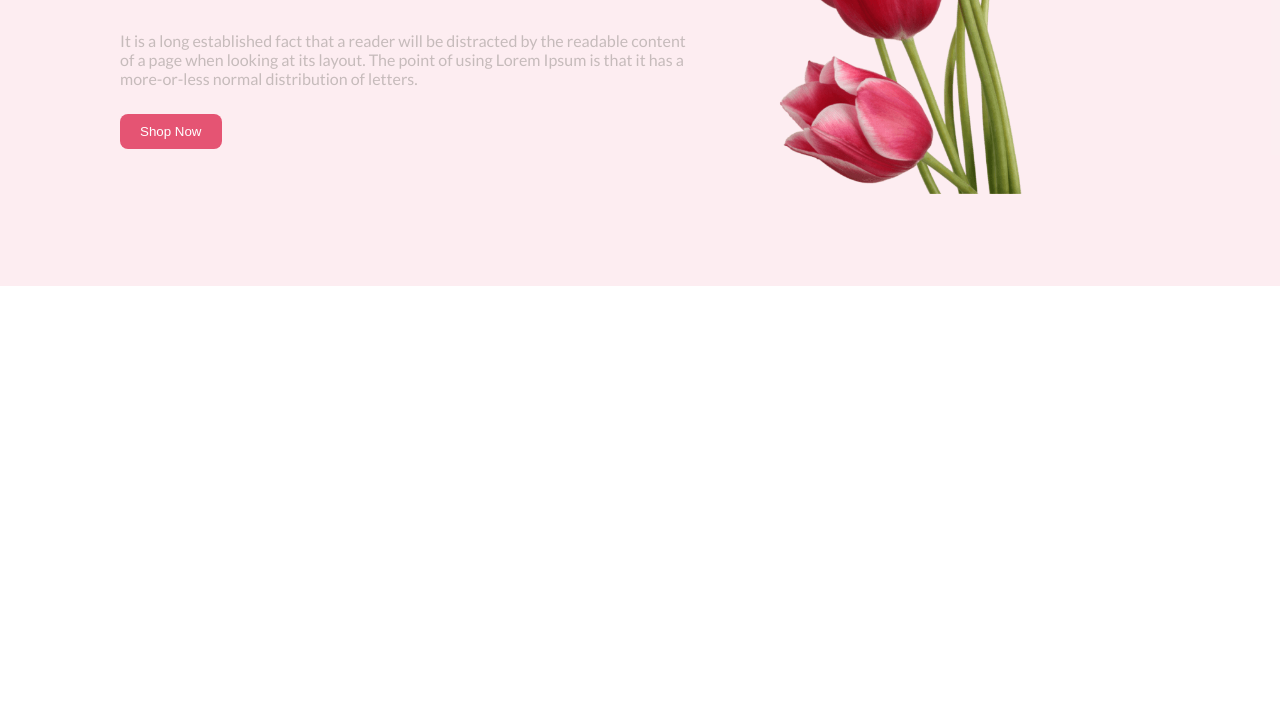
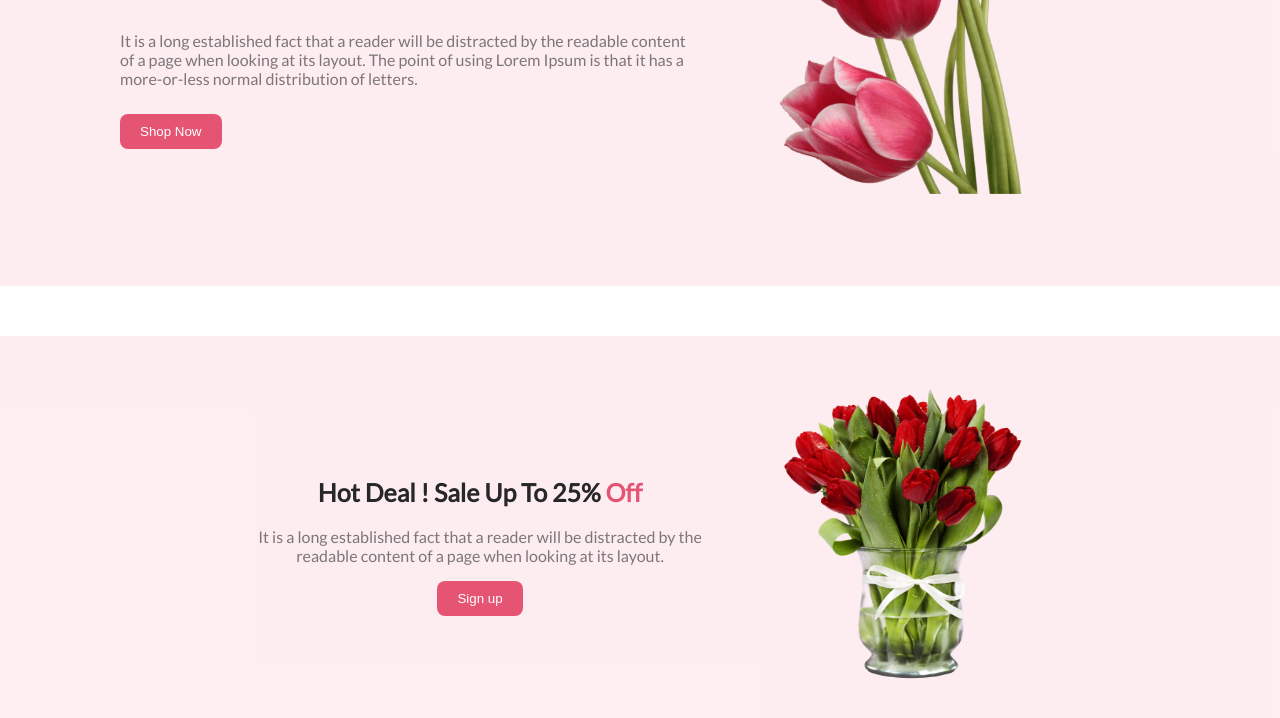
Before and after one commit to MdFuadAmir/assignment-1, a plain HTML site: page index.html in a window 1280 px wide. Shown: the part 354-1072 px from the top of the page. Before the commit the page ends 845 px from the top, so only its background shows below. Drawn offline with Linux system fonts and the light colour scheme.

Commit message:
added 3rd commit

```diff
--- a/flowercss/style.css
+++ b/flowercss/style.css
@@ -30,7 +30,7 @@ body{
     padding: 10px 20px;
 }
 .header-description{
-    color: rgb(198, 187, 187);
+    color: rgba(39, 39, 39, 0.60);
 }
 /* right header section */
 .header-right{
@@ -43,3 +43,45 @@ body{
     margin-left: 70px;
 }
 /* Heading style  end */
+
+/* main section start */
+
+
+/* main section-1 start */
+.section-2{
+    margin-top: 50px;
+    background-color: rgba(229, 84, 115, .10);
+    display: flex;
+    align-items: center;
+    justify-content: space-evenly;
+    height: 50vh;
+    font-family: 'Lato', sans-serif;
+}
+.section-2-left-child{
+    text-align: center;
+    padding: 0px 70px 0px 250px;
+}
+.section-2-titel{
+    font-size: 25px;
+    font-weight: 800;
+    font-style: normal;
+    color: #272727;
+}
+.section-2-desc{
+    color: rgba(39, 39, 39, 0.60);
+}
+.off{
+    color: #E55473;
+}
+.section-2-right{
+    margin: 0px 100px 0px 0px;
+}
+.section-2-img{
+    height: 300px;
+    width: 250px;
+    margin: 0px 150px 0px 0px;
+}
+.signup{
+    padding: 10px 20px;
+}
+/* main section-1 End */
--- a/index.html
+++ b/index.html
@@ -25,9 +25,26 @@
         </div>
     </header>
     <main>
+        <section class="section-1">
+
+        </section>
+        <section class="section-2">
+            <div class="section-2-left">
+                <div class="section-2-left-child">
+                    <h2 class="section-2-titel">Hot Deal ! Sale Up To 25% <span class="off">Off</span></h2>
+                <p class="section-2-desc">It is a long established fact that a reader will be distracted by the readable content of a page when looking at its layout.</p>
+                <button class="signup prymary-color">Sign up</button>
+                </div>
+            </div>
+            <div class="section-2-right">
+                <img class="section-2-img" src="./Flower Asset/pngwing 8.png">
+            </div>
+
+        </section>
 
     </main>
     <footer>
+
 
     </footer>
 
```
